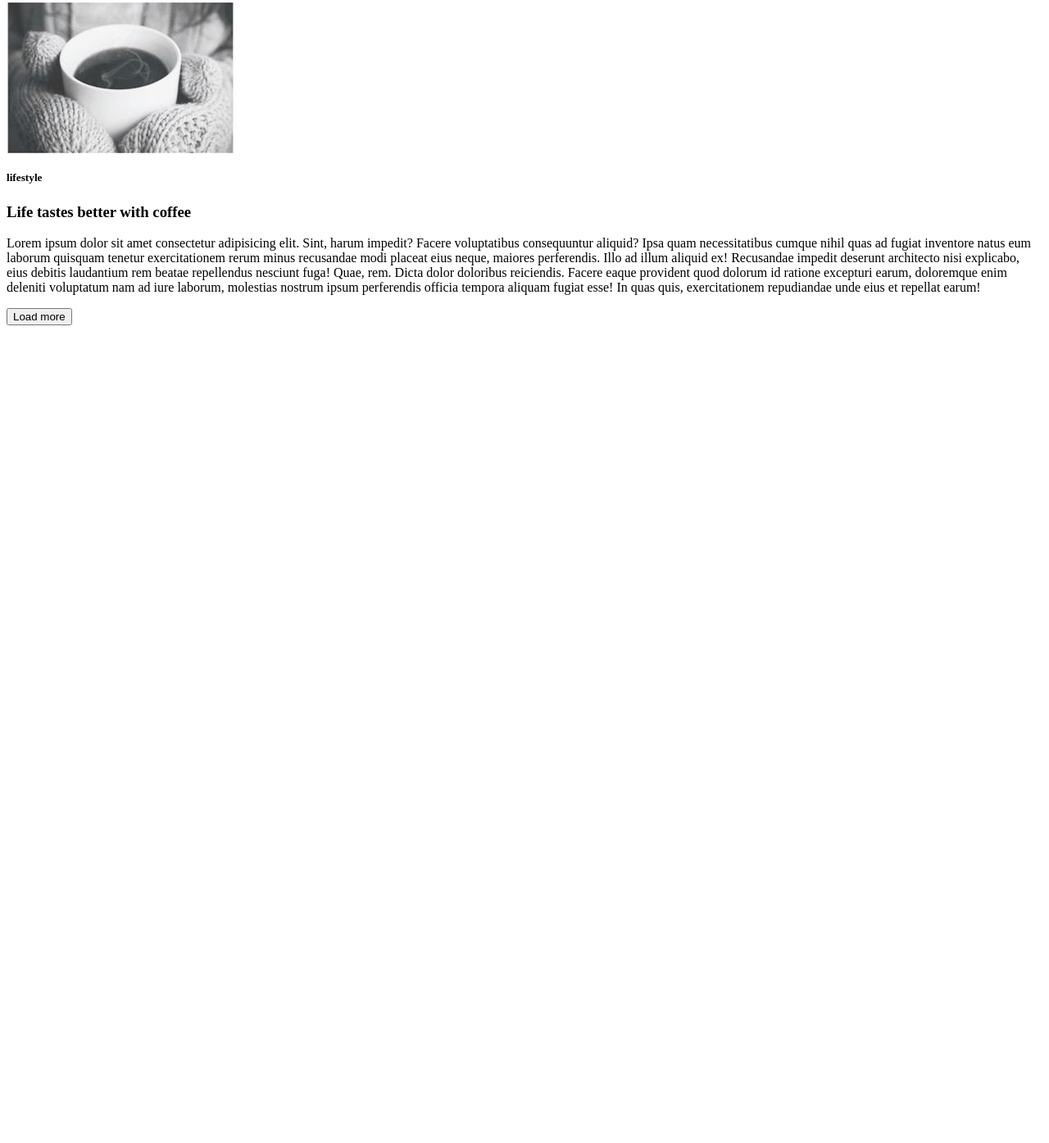
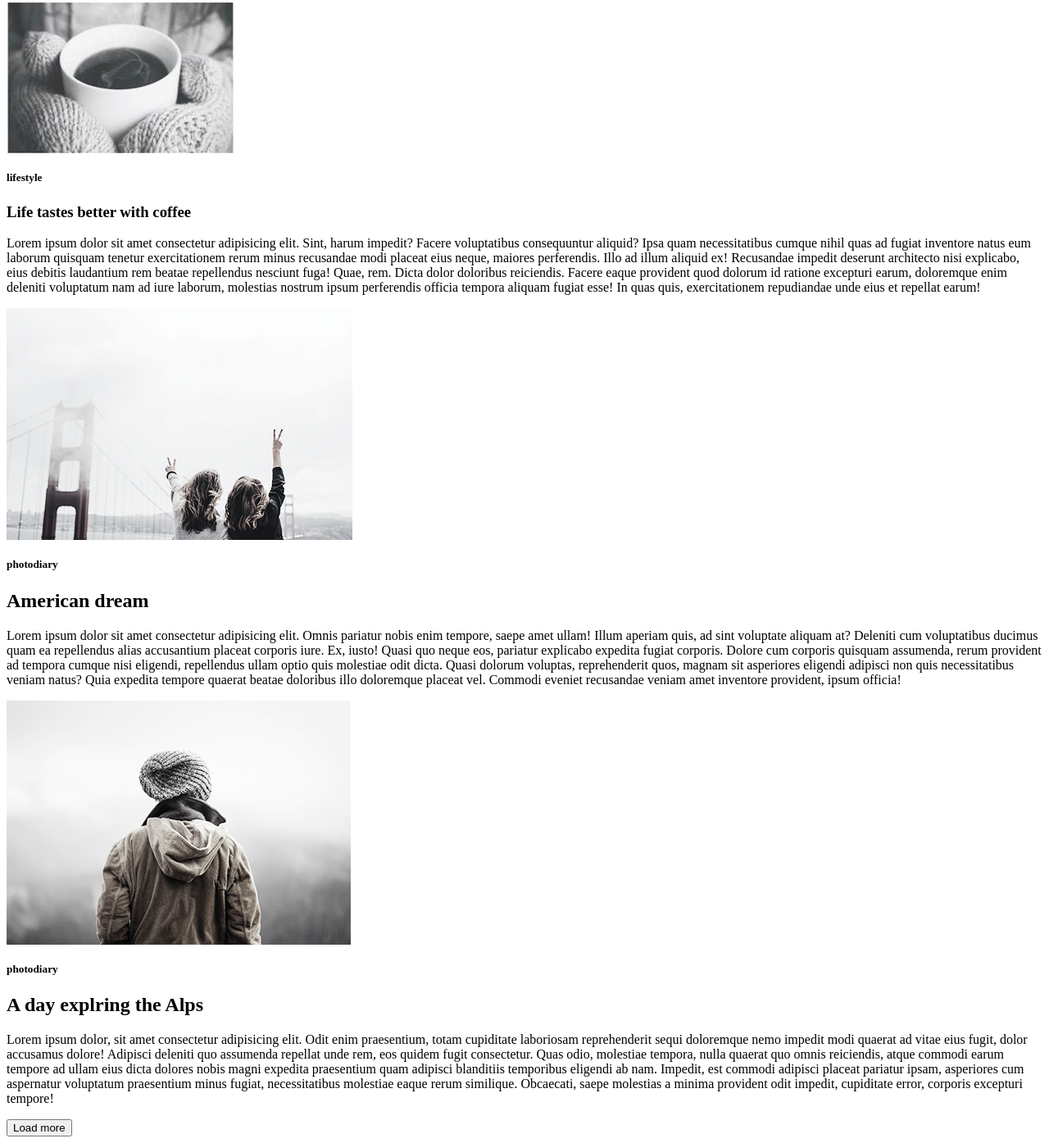
Before and after one commit to Ihor152/goiteens-front-end, a plain HTML site: page homework-1/index.html in a window 1280 px wide. Shown: the part 475-1870 px from the top of the page at 82% size. Before the commit the page ends 880 px from the top, so only its background shows below. Drawn offline with Linux system fonts and the light colour scheme.

Commit message:
dobavil 2 kartinki. izmenil inex html

```diff
--- a/homework-1/index.html
+++ b/homework-1/index.html
@@ -28,17 +28,53 @@
             fugiat sint delectus nesciunt harum culpa vero debitis! Corrupti tenetur minima reprehenderit, reiciendis
             aperiam provident quae nesciunt blanditiis odio magni.</p>
     </section>
+    <section>
         <img src="img/tea.jpg" alt="lifestyle">
         <span>
             <h5>lifestyle</h5>
         </span>
         <h3>Life tastes better with coffee</h3>
-    <p>Lorem ipsum dolor sit amet consectetur adipisicing elit. Sint, harum impedit? Facere voluptatibus consequuntur
+        <p>Lorem ipsum dolor sit amet consectetur adipisicing elit. Sint, harum impedit? Facere voluptatibus
+            consequuntur
             aliquid? Ipsa quam necessitatibus cumque nihil quas ad fugiat inventore natus eum laborum quisquam tenetur
-        exercitationem rerum minus recusandae modi placeat eius neque, maiores perferendis. Illo ad illum aliquid ex!
-        Recusandae impedit deserunt architecto nisi explicabo, eius debitis laudantium rem beatae repellendus nesciunt
+            exercitationem rerum minus recusandae modi placeat eius neque, maiores perferendis. Illo ad illum aliquid
+            ex!
+            Recusandae impedit deserunt architecto nisi explicabo, eius debitis laudantium rem beatae repellendus
+            nesciunt
             fuga! Quae, rem. Dicta dolor doloribus reiciendis. Facere eaque provident quod dolorum id ratione excepturi
             earum, doloremque enim deleniti voluptatum nam ad iure laborum, molestias nostrum ipsum perferendis officia
             tempora aliquam fugiat esse! In quas quis, exercitationem repudiandae unde eius et repellat earum!</p>
+    </section>
+    <section>
+        <img src="img/2girls.png" alt="photodiary">
+        <span>
+            <h5>photodiary</h5>
+        </span>
+        <h2>American dream</h2>
+        <p>Lorem ipsum dolor sit amet consectetur adipisicing elit. Omnis pariatur nobis enim tempore, saepe amet ullam!
+            Illum aperiam quis, ad sint voluptate aliquam at? Deleniti cum voluptatibus ducimus quam ea repellendus
+            alias accusantium placeat corporis iure. Ex, iusto! Quasi quo neque eos, pariatur explicabo expedita fugiat
+            corporis. Dolore cum corporis quisquam assumenda, rerum provident ad tempora cumque nisi eligendi,
+            repellendus ullam optio quis molestiae odit dicta. Quasi dolorum voluptas, reprehenderit quos, magnam sit
+            asperiores eligendi adipisci non quis necessitatibus veniam natus? Quia expedita tempore quaerat beatae
+            doloribus illo doloremque placeat vel. Commodi eveniet recusandae veniam amet inventore provident, ipsum
+            officia!</p>
+    </section>
+    <section>
+        <img src="img/girl.png" alt="photodiary">
+        <span>
+            <h5>photodiary</h5>
+        </span>
+        <h2>A day explring the Alps</h2>
+        <p>Lorem ipsum dolor, sit amet consectetur adipisicing elit. Odit enim praesentium, totam cupiditate laboriosam
+            reprehenderit sequi doloremque nemo impedit modi quaerat ad vitae eius fugit, dolor accusamus dolore!
+            Adipisci deleniti quo assumenda repellat unde rem, eos quidem fugit consectetur. Quas odio, molestiae
+            tempora, nulla quaerat quo omnis reiciendis, atque commodi earum tempore ad ullam eius dicta dolores nobis
+            magni expedita praesentium quam adipisci blanditiis temporibus eligendi ab nam. Impedit, est commodi
+            adipisci placeat pariatur ipsam, asperiores cum aspernatur voluptatum praesentium minus fugiat,
+            necessitatibus molestiae eaque rerum similique. Obcaecati, saepe molestias a minima provident odit impedit,
+            cupiditate error, corporis excepturi tempore!</p>
+    </section>
    <button>Load more</button>
 </main>
+</html>
```
Also changed, not shown: homework-1/img/2girls.png (added), homework-1/img/girl.png (added). Lines whose indentation alone changed are shown as unchanged.
